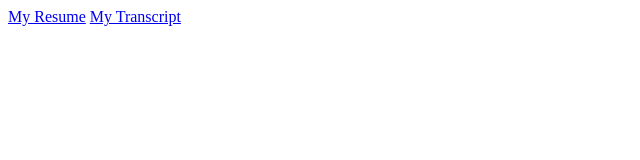
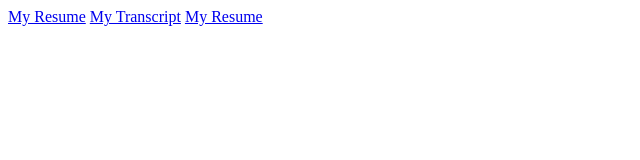
Before and after one commit to Likkent1712/Likkent.github.io, a plain HTML site: page index.html in a window 1280 px wide. Shown: the whole page, without its empty margins (0-640 px from the left). Drawn offline with Linux system fonts and the light colour scheme.

Commit message:
Update index.html

```diff
--- a/index.html
+++ b/index.html
@@ -11,5 +11,7 @@
 
     <!-- link to my transcript -->
     <a href="YongLikKent-Transcript.pdf">My Transcript</a>
+
+    <a href="YongLikKent-Resume-New.pdf">My Resume</a>
   </body>
 </html>
```
